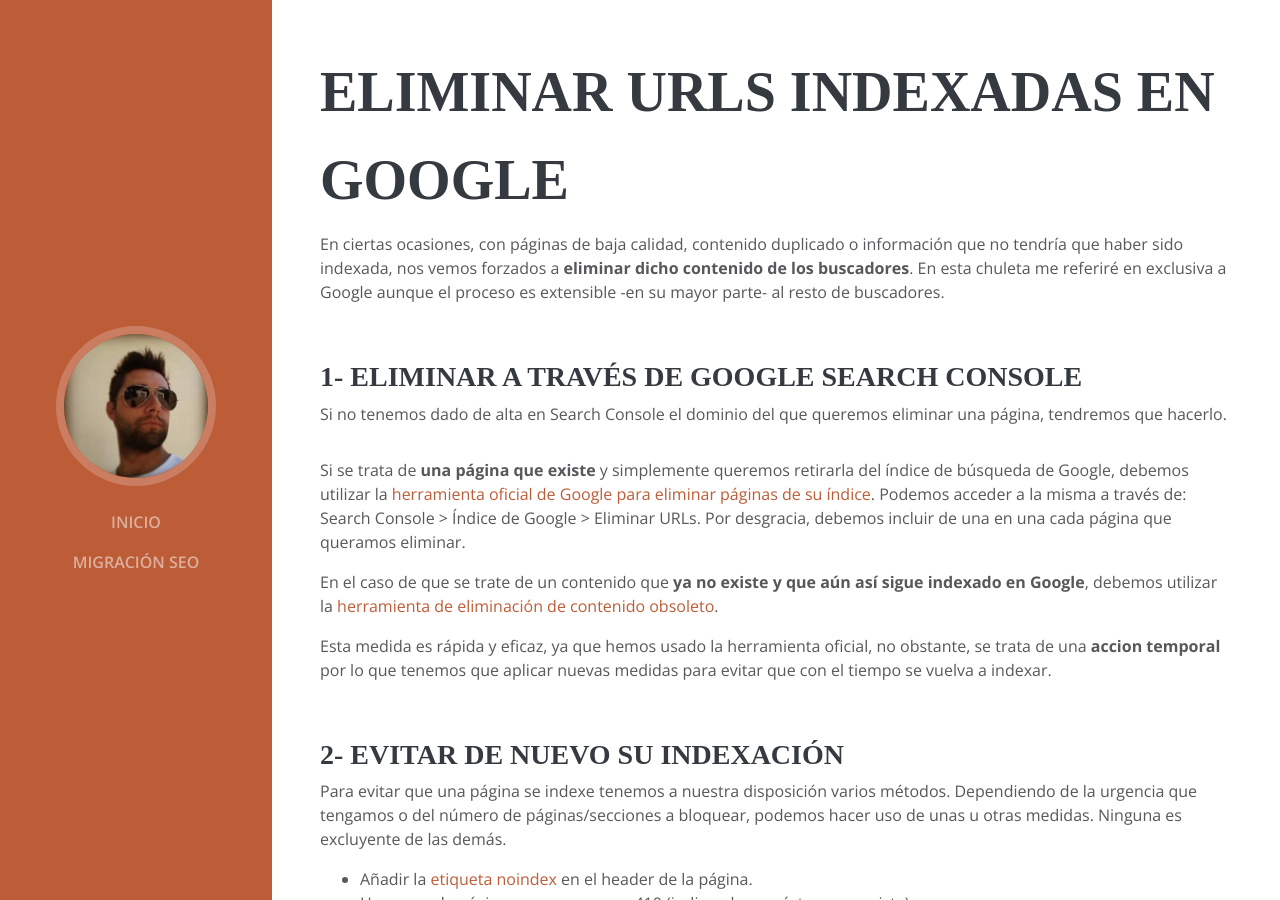
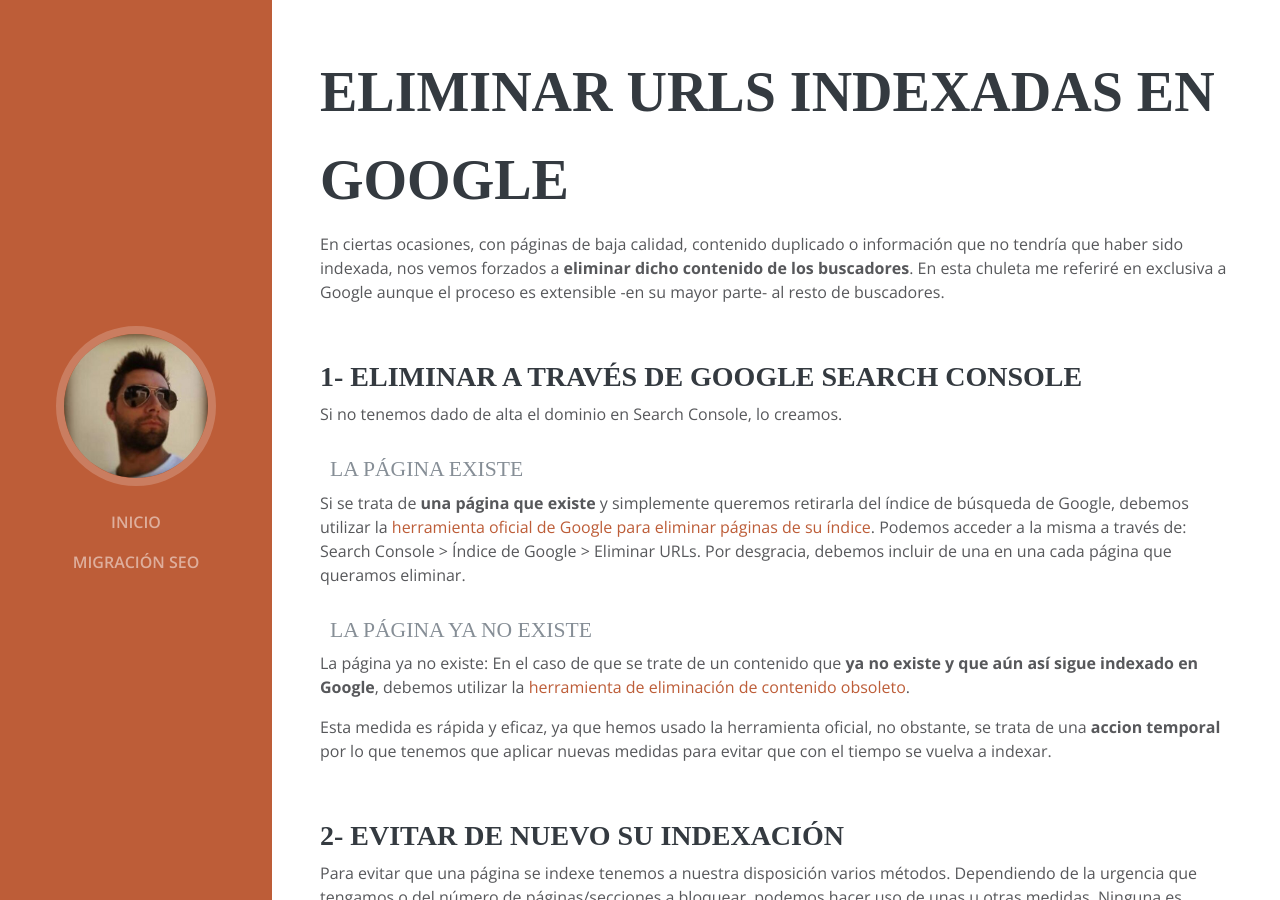
Before and after one commit to Emirodgar/w-chuleta-seo, a Jekyll site: the page built from eliminar-url-google.md, in a window 1280 px wide and 900 px high. Built offline with Jekyll 4.4.1, drawn with Linux system fonts in a browser that asks for light colours; some web fonts are replaced; our own code applies the rules of GitHub Pages for plain Markdown files.

Commit message:
Update eliminar-url-google.md

```diff
--- a/eliminar-url-google.md
+++ b/eliminar-url-google.md
@@ -13,11 +13,15 @@
 
 ## 1- Eliminar a través de Google Search Console
 
-> Si no tenemos dado de alta en Search Console el dominio del que queremos eliminar una página, tendremos que hacerlo.
+Si no tenemos dado de alta el dominio en Search Console, lo creamos.
+
+### La página existe
 
 Si se trata de **una página que existe** y simplemente queremos retirarla del índice de búsqueda de Google, debemos utilizar la [herramienta oficial de Google para eliminar páginas de su índice](https://www.google.com/webmasters/tools/url-removal). Podemos acceder a la misma a través de: Search Console > Índice de Google > Eliminar URLs. Por desgracia, debemos incluir de una en una cada página que queramos eliminar.
 
-En el caso de que se trate de un contenido que **ya no existe y que aún así sigue indexado en Google**, debemos utilizar la [herramienta de eliminación de contenido obsoleto](https://www.google.com/webmasters/tools/removals).
+### La página ya no existe
+
+La página ya no existe: En el caso de que se trate de un contenido que **ya no existe y que aún así sigue indexado en Google**, debemos utilizar la [herramienta de eliminación de contenido obsoleto](https://www.google.com/webmasters/tools/removals).
 
 Esta medida es rápida y eficaz, ya que hemos usado la herramienta oficial, no obstante, se trata de una **accion temporal** por lo que tenemos que aplicar nuevas medidas para evitar que con el tiempo se vuelva a indexar.
 
```
